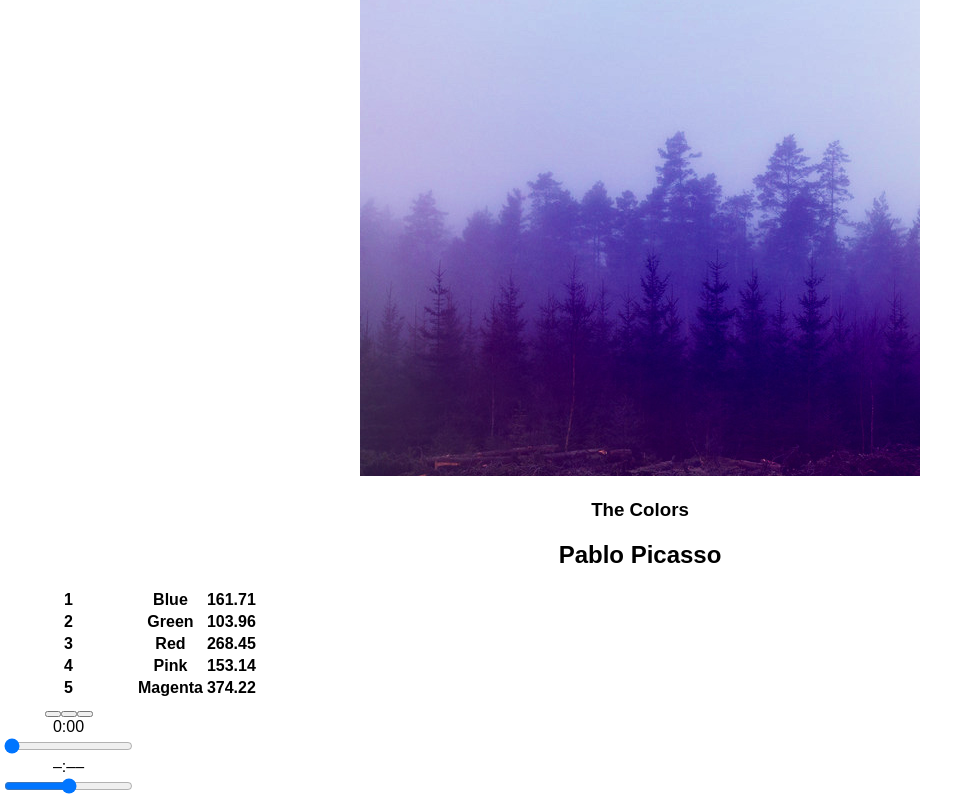
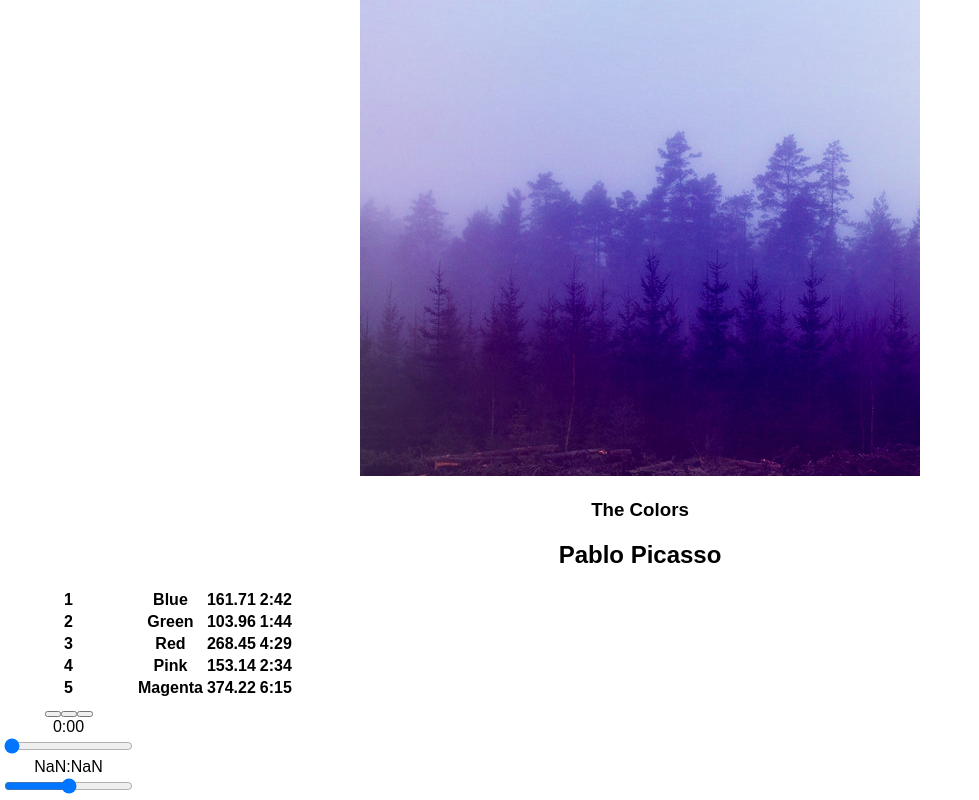
Before and after one commit to jmorandarte2/bloc-jams-react, a React (Create React App) app in the folder bloc-jams-react/: page /album/the-colors in a window 1280 px wide. Shown: the part 182-982 px from the top of the page, without its empty margins (0-979 px from the left). Built offline with nearby package versions, Linux system fonts and the light colour scheme; some icons are missing.

Commit message:
Assignment 9 Range Inputs: Completed (update)

```diff
--- a/bloc-jams-react/src/components/Album.js
+++ b/bloc-jams-react/src/components/Album.js
@@ -153,6 +153,7 @@ handleNextClick(){
             <th>{this.ionicons(song, index)}</th>
              <th>{song.title}</th>
              <th>{song.duration}</th>
+             <th>{this.formatTime(song.duration)}</th>
              </tr>
              )}
 
--- a/bloc-jams-react/src/components/PlayerBar.js
+++ b/bloc-jams-react/src/components/PlayerBar.js
@@ -26,7 +26,7 @@ class PlayerBar extends Component{
                 step="0.01"
                 onChange={this.props.handleTimeChange}
                 />
-               <div className="total-time">–:––</div>
+               <div className="total-time">{this.props.formatTime(this.props.duration)}</div>
              </section>
              <section id="volume-control">
                <div className="icon ion-volume-low"></div>
```
